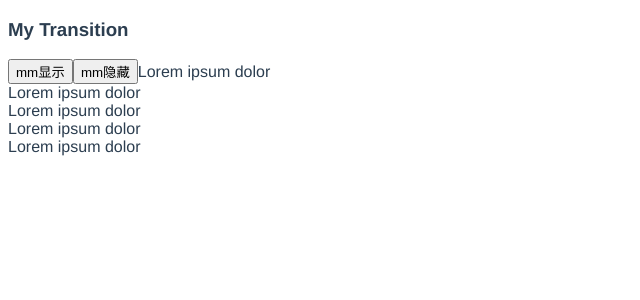
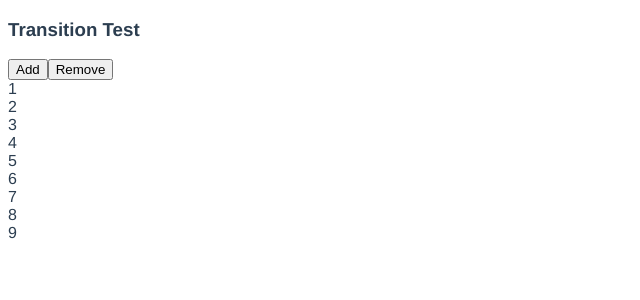
Before and after one commit to lzz-chn/vue-test, a Vue app: page / in a window 1280 px wide. Shown: the top 300 px of the page, without its empty margins (0-640 px from the left). Built offline with nearby package versions, Linux system fonts and the light colour scheme.

Commit message:
增加 transition 应用练习

```diff
--- a/src/App.vue
+++ b/src/App.vue
@@ -69,8 +69,8 @@
 		<component-async-example />
 		<component-async-webpack-example />
 		<component-factory-async-example/>-->
-		<MyTransition />
-		<!-- <TransitionTest /> -->
+		<!-- <MyTransition /> -->
+		<TransitionTest />
 	</div>
 </template>
 
--- /dev/null
+++ b/src/components/TransitionTest.vue
@@ -0,0 +1,69 @@
+<template>
+	<div class="transitionTest">
+		<h3>Transition Test</h3>
+		<!-- <button @click="names.push('123')">添加</button>
+		<transition-group
+			enter-active-class="animated fadeIn"
+			leave-active-class="animated fadeOut"
+			v-on:after-leave="xx"
+		>
+			<div v-for="(uName,i) in names" :key="i" v-if="n!=i">
+				{{uName}}
+				<button @click="del(i)">删除</button>
+			</div>
+		</transition-group> -->
+
+		<button v-on:click="add">Add</button>
+		<button v-on:click="remove">Remove</button>
+		<transition-group
+			tag="div"
+			enter-active-class="animated lightSpeedIn"
+			leave-active-class="animated lightSpeedOut"
+		>
+			<div v-for="item in items" v-bind:key="item" class="list-item">
+                {{ item }}
+            </div>
+		</transition-group>
+	</div>
+</template>
+
+<script>
+export default {
+	name: 'TransitionTest',
+	data() {
+		return {
+			names: ['11', '22'],
+			n: -1,
+			items: [1, 2, 3, 4, 5, 6, 7, 8, 9],
+			nextNum: 10
+		}
+	},
+	// methods: {
+	// 	del(v) {
+	// 		this.n = v
+	// 	},
+	// 	xx() {
+	// 		if (this.n >= 0) {
+	// 			this.names.splice(this.n, 1)
+	// 		}
+	// 		console.log('删除成功')
+	// 	}
+	// }
+
+	methods: {
+		randomIndex: function() {
+			return Math.floor(Math.random() * this.items.length)
+		},
+		add: function() {
+			this.items.splice(this.randomIndex(), 0, this.nextNum++)
+		},
+		remove: function() {
+			this.items.splice(this.randomIndex(), 1)
+		}
+	}
+}
+</script>
+
+<style scoped>
+@import url(../../node_modules/animate.css/animate.min.css);
+</style>
```
